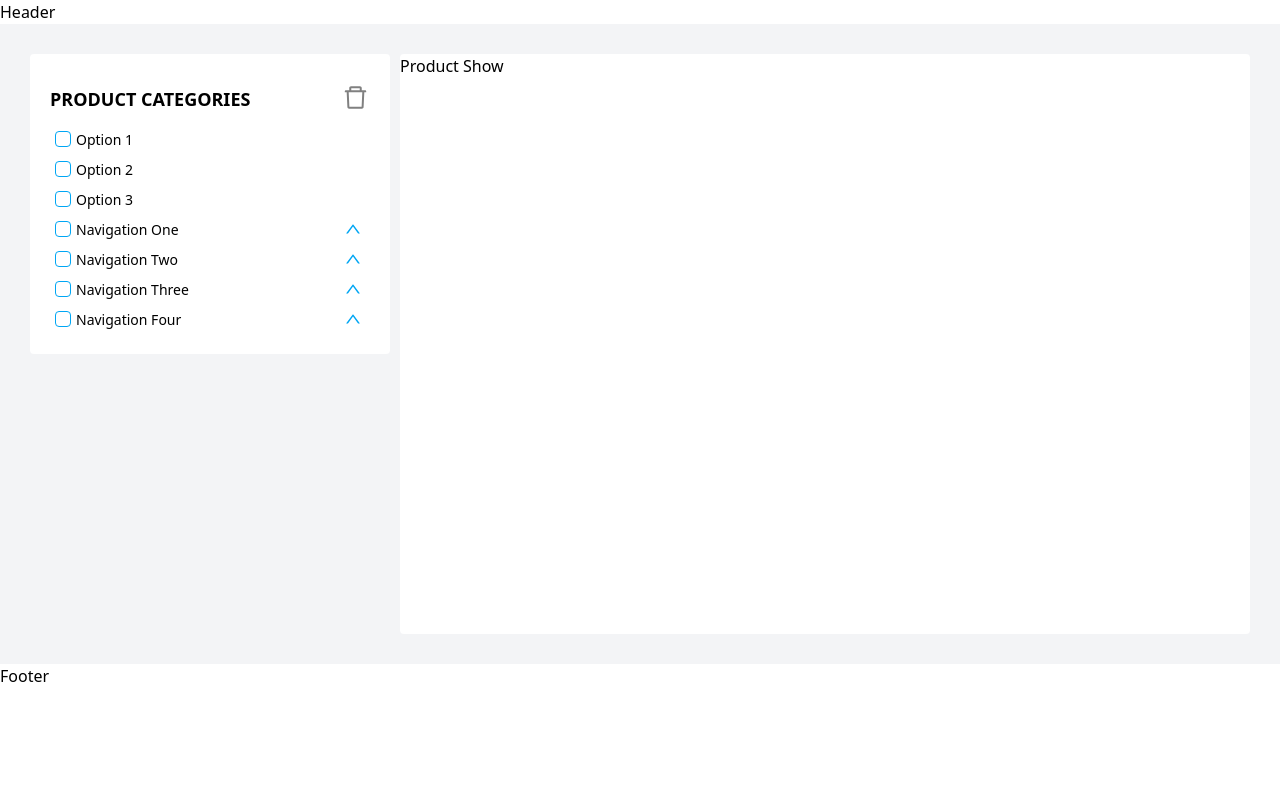
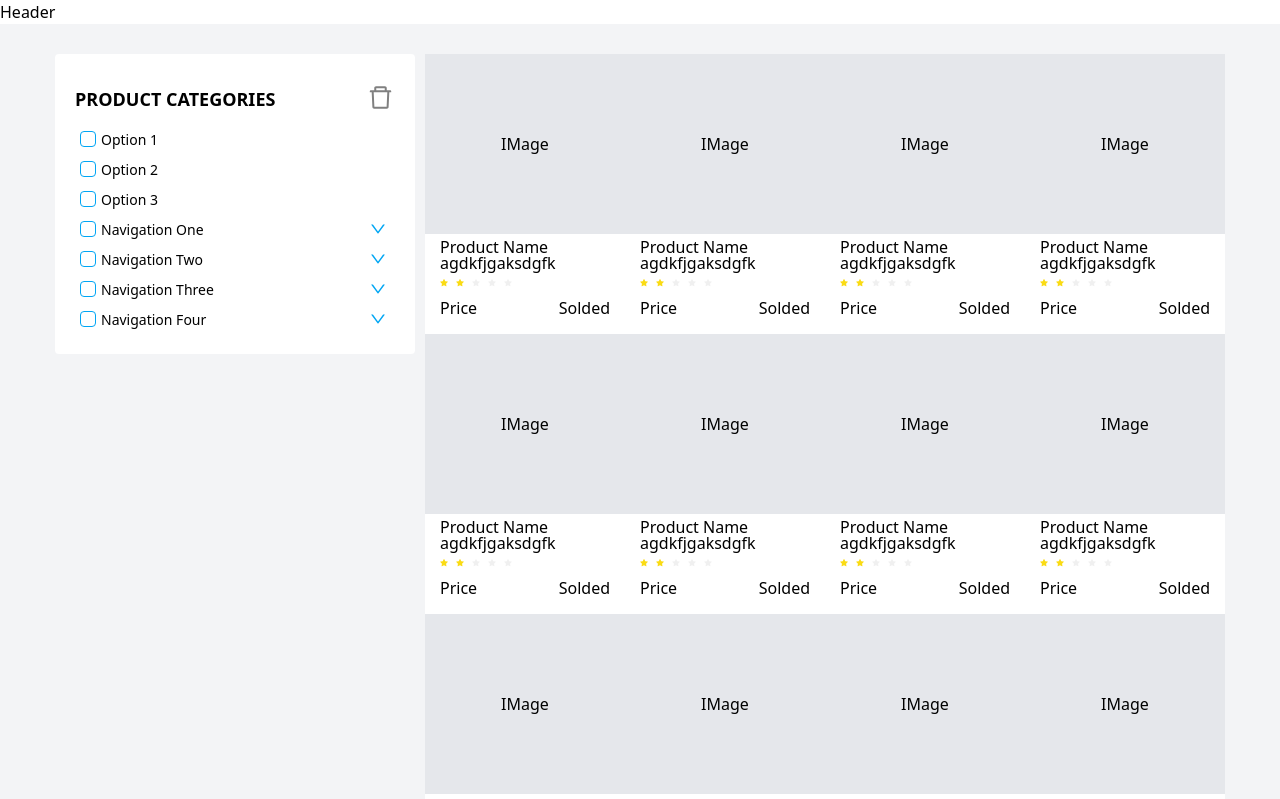
Before and after one commit to NguyenVuBaDuy/SHOPPE_FE, a React (Vite) app: page /products in a window 1280 px wide. Shown: the top 799 px of the page. Built offline with nearby package versions, Linux system fonts and the light colour scheme.

Commit message:
Commit 2

```diff
--- a/package.json
+++ b/package.json
@@ -13,7 +13,7 @@
     "@ant-design/icons": "^5.0.1",
     "@reduxjs/toolkit": "^2.5.1",
     "@tailwindcss/vite": "^4.0.6",
-    "antd": "5.3.2",
+    "antd": "^5.3.2",
     "axios": "^1.7.9",
     "react": "^19.0.0",
     "react-dom": "^19.0.0",
--- a/src/pages/normalUser/product/checkboxList.tsx
+++ b/src/pages/normalUser/product/checkboxList.tsx
@@ -1,5 +1,5 @@
 import { useState } from 'react';
-import { DownOutlined, UpOutlined } from '@ant-design/icons';
+import { DeleteOutlined, DownOutlined } from '@ant-design/icons';
 
     type CheckboxListProps = {
         items: {
@@ -11,11 +11,9 @@ import { DownOutlined, UpOutlined } from '@ant-design/icons';
             from?: string;
         }[];
         }[];
-        removeChecks?: boolean;
-        handleRemoveChecks?: () => void;
     };
 
-const CheckboxList = ({ items, removeChecks, handleRemoveChecks }: CheckboxListProps) => {
+const CheckboxList = ({ items }: CheckboxListProps) => {
     const itemsMap = new Map<string, {label: string, children?: string[], parent?: string}>();
 
     items.forEach((item) => {
@@ -32,9 +30,8 @@ const CheckboxList = ({ items, removeChecks, handleRemoveChecks }: CheckboxListP
 
     const handleCheck = (event: React.MouseEvent<HTMLInputElement>, key: string, from: string) => {
         setCheckedItems((prev) => {
-            const newCheckedItems = removeChecks ? {} :
-                {...prev, [key]: !prev[key]};
-                if (prev[from] !== undefined && !prev[from]) {
+            const newCheckedItems = {...prev, [key]: !prev[key]};
+            if (!prev[from]) {
                 newCheckedItems[from] = true;
             }
             if (itemsMap.get(key)?.children && !newCheckedItems[key]) {
@@ -44,6 +41,10 @@ const CheckboxList = ({ items, removeChecks, handleRemoveChecks }: CheckboxListP
             }
             return newCheckedItems;
         });
+    }
+
+    const handleRemoveChecks = () => {
+        setCheckedItems({});
     }
 
     const handleToggleExpand = (key: string) => {
@@ -73,7 +74,7 @@ const CheckboxList = ({ items, removeChecks, handleRemoveChecks }: CheckboxListP
                                             handleToggleExpand(item.key)
                                             event.stopPropagation()
                                         }}>
-                                    <UpOutlined style={{color: 'oklch(0.685 0.169 237.323)'}}/>
+                                    <DownOutlined style={{color: 'oklch(0.685 0.169 237.323)'}}/>
                                 </button> : null}
                             </label>
                             {item.children && renderItems(item.children, `pl-[40px] overflow-hidden transition-all duration-200 ease-in-out ${toggleExpand[item.key] ? 'max-h-[1000px] h-fit' : 'max-h-0'}`)}
@@ -85,7 +86,13 @@ const CheckboxList = ({ items, removeChecks, handleRemoveChecks }: CheckboxListP
     }
 
     return (
-        <div>
+        <div className='min-w-[360px] h-full rounded-[0.25rem] bg-white p-[20px]'>
+            <div className="w-full h-[50px] flex justify-between items-center">
+                    <span className='text-[18px] font-bold font-serifs '>PRODUCT CATEGORIES</span>
+                    <button onClick={handleRemoveChecks} className='w-[30px] h-[30px] flec items-center text-red rounded-[0.25rem] cursor-pointer hover:bg-gray-200 transition-transform duration-200'>
+                        <DeleteOutlined style={{color: 'gray', fontSize: '25px'}}/>
+                    </button>
+            </div>
             {renderItems(items, '')}
         </div>
     );
--- a/src/pages/normalUser/product/product.tsx
+++ b/src/pages/normalUser/product/product.tsx
@@ -1,6 +1,6 @@
 import CheckboxList from './checkboxList';
-import { useState } from 'react';
-import { DeleteOutlined } from '@ant-design/icons';
+import ProductCard from './productCard';
+
 
 const Product = () => {
 
@@ -22,6 +22,11 @@ const Product = () => {
         label: 'Navigation One',
         children: [
         {
+          key: '4',
+          label: 'Option 4',
+          from: 'sub1',
+        },
+        {
           key: '5',
           label: 'Option 5',
           from: 'sub1',
@@ -36,17 +41,17 @@ const Product = () => {
           label: 'Option 7',
           from: 'sub1',
         },
-        {
-          key: '8',
-          label: 'Option 8',
-          from: 'sub1',
-        },
         ],
       },
       {
         key: 'sub2',
         label: 'Navigation Two',
         children: [
+        {
+          key: '8',
+          label: 'Option 8',
+          from: 'sub2',
+        },
         {
           key: '9',
           label: 'Option 9',
@@ -55,11 +60,6 @@ const Product = () => {
         {
           key: '10',
           label: 'Option 10',
-          from: 'sub2',
-        },
-        {
-          key: '11',
-          label: 'Submenu',
           from: 'sub2',
         },
         ],
@@ -80,7 +80,7 @@ const Product = () => {
         },
         {
           key: '13',
-          label: 'Submenu',
+          label: 'Option 13',
           from: 'sub3',
         },
         ],
@@ -91,43 +91,56 @@ const Product = () => {
         children: [
         {
           key: '14',
-          label: 'Option 13',
+          label: 'Option 14',
           from: 'sub4',
         },
         {
           key: '15',
-          label: 'Option 14',
+          label: 'Option 15',
           from: 'sub4',
         },
         {
           key: '16',
-          label: 'Submenu',
+          label: 'Option 16',
           from: 'sub4',
         },
         ],
       },
-      ];
-
-    const [removeChecks, setRemoveChecks] = useState<boolean>(false);
-
-    const handleRemoveChecks = () => {
-      setRemoveChecks(!removeChecks);
-      console.log(removeChecks);
-    }
-
+    ];
 
     return (
-        <div className='w-full h-full flex p-[30px] bg-gray-100 gap-[10px]'>
-            <div className='min-w-[360px] h-full rounded-[0.25rem] bg-white p-[20px]'>
-                <div className="w-full h-[50px] flex justify-between items-center">
-                    <span className='text-[18px] font-bold font-serifs '>PRODUCT CATEGORIES</span>
-                    <button onClick={() => handleRemoveChecks()} className='w-[30px] h-[30px] flec items-center text-red rounded-[0.25rem] cursor-pointer hover:bg-gray-200 transition-transform duration-200'>
-                      <DeleteOutlined style={{color: 'gray', fontSize: '25px'}}/>
-                    </button>
-                </div>
-                <CheckboxList removeChecks={removeChecks} handleRemoveChecks={handleRemoveChecks} items={items}/>
+        <div className='w-full h-full flex justify-center p-[30px] bg-gray-100 gap-[10px]'>
+            <CheckboxList items={items}/>
+            <div className='w-fit h-fit grid grid-cols-1 md:grid-cols-2 lg:grid-cols-3 xl:grid-cols-4 bg-white rounded-[0.5rem] '>
+              <ProductCard/>
+              <ProductCard/>
+              <ProductCard/>
+              <ProductCard/>
+              <ProductCard/>
+              <ProductCard/>
+              <ProductCard/>
+              <ProductCard/>
+              <ProductCard/>
+              <ProductCard/>
+              <ProductCard/>
+              <ProductCard/>
+              <ProductCard/>
+              <ProductCard/>
+              <ProductCard/>
+              <ProductCard/>
+              <ProductCard/>
+              <ProductCard/>
+              <ProductCard/>
+              <ProductCard/>
+              <ProductCard/>
+              <ProductCard/>
+              <ProductCard/>
+              <ProductCard/>
+              <ProductCard/>
+              <ProductCard/>
+              <ProductCard/>
+              <ProductCard/>
             </div>
-            <div className='w-full h-[580px] bg-white rounded-[0.25rem]'>Product Show</div>
         </div>
     )
 }
--- /dev/null
+++ b/src/pages/normalUser/product/productCard.tsx
@@ -0,0 +1,22 @@
+import { Rate } from 'antd';
+
+const ProductCard = () => {
+    return (
+        <div className="flex flex-col w-[200px] h-[280px] bg-white rounded-[0.5rem]">
+            <div className='flex justify-center items-center w-full min-h-[180px] bg-gray-200'>
+                <a>
+                    IMage
+                </a>
+            </div>
+                <div className='flex flex-col w-full h-full pr-[15px] pl-[15px] pt-[5px] pb-[5px]'>
+                <span className='min-h-[30px] h-full leading-[1]'>Product Name agdkfjgaksdgfk</span>
+                <Rate disabled defaultValue={2} style={{ fontSize: 8 }}/>
+                <div className='flex items-center justify-between min-h-[42px]'>
+                    <span>Price</span>
+                    <span>Solded</span>
+                </div>
+            </div>
+        </div>
+    );
+}
+export default ProductCard
```
Also changed, not shown: 1 other file (tests, documents, lock files or other folders). Lines whose indentation alone changed are shown as unchanged.
